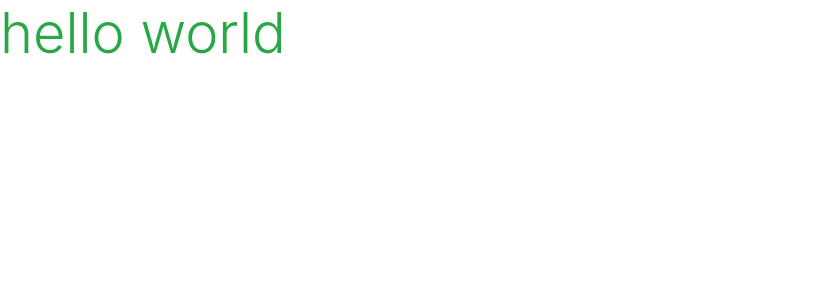
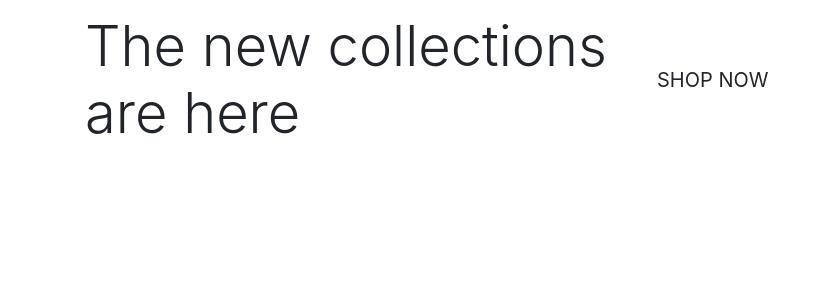
Before and after one commit to Teemamin/boutique_project, a Django app: page /home/ in a window 1280 px wide. Shown: the top 300 px of the page, without its empty margins (0-827 px from the left). Run offline with Django 3.2, Linux system fonts and the light colour scheme; some libraries are stand-ins or nearby versions.

Commit message:
homepage content added

```diff
--- a/home/templates/home/index.html
+++ b/home/templates/home/index.html
@@ -1,6 +1,24 @@
 {% extends 'base.html' %}
 {% load static %}
+{% block pageheader %}
+   <div class="container header-container">
+      <div class="row">
+         <div class="col"></div>
+      </div>
+   </div>
+{% endblock %}
 
 {% block content %}
-  <h1 class="display-4 text-success">hello world</h1>
+  <div class="container h-100">
+      <div class="row h-100">
+         <div class="col-7 col-md-6 my-auto"> <!--my-auto will vertically center it-->
+            <h1 class="display-4 logo-font text-black">The new collections are here</h1>
+         </div>
+         <div class="my-5">
+           <h4>
+             <a href="" class="shop-now-button btn btn-lg rounded-0 text-uppercase py-3">Shop now</a>
+           </h4>
+         </div>
+      </div>
+  </div>
 {% endblock %}
```
